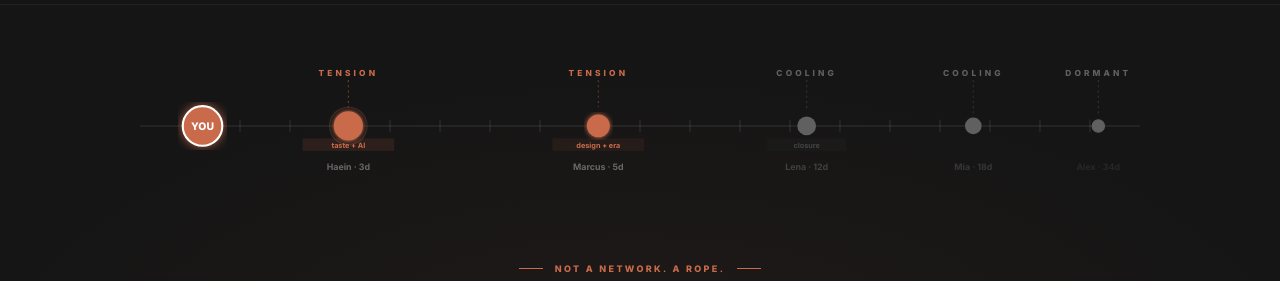
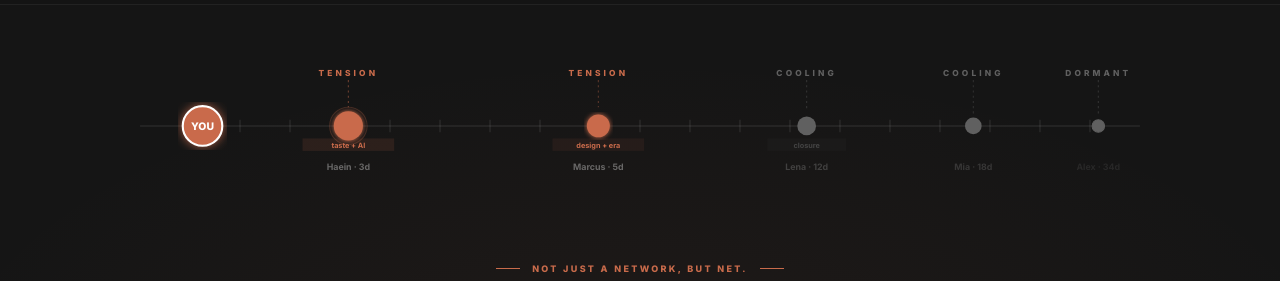
Before and after one commit to haeinej/net, a plain HTML site: page net_campaign_v3.html in a window 1280 px wide. Shown: the part 47-328 px from the top of the page. Drawn offline with nearby package versions, Linux system fonts and the light colour scheme.

Commit message:
Update hero tagline to net wording

```diff
--- a/net_campaign_v3.html
+++ b/net_campaign_v3.html
@@ -637,7 +637,7 @@ footer{background:var(--K);border-top:1px solid rgba(255,255,255,0.05);padding:2
     </svg>
   </div>
 
-  <div class="hero-eyebrow">not a network. a rope.</div>
+  <div class="hero-eyebrow">not just a network, but net.</div>
   <h1 class="hero-h">Who you are<br><em>becoming.</em></h1>
   <p class="hero-sub">
     <strong>Post one thought. Meet one person.</strong><br>
```
